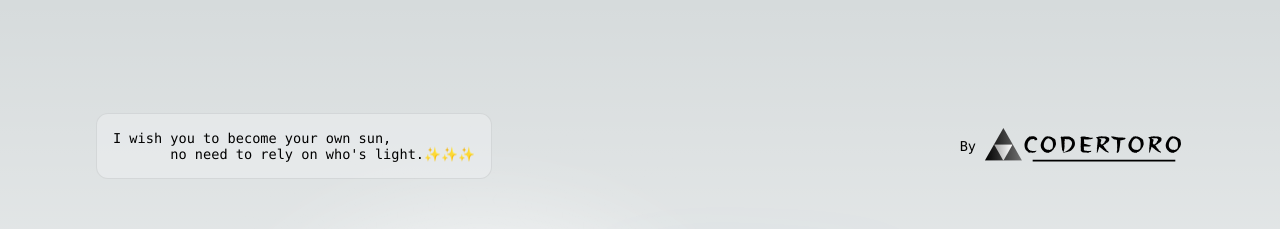
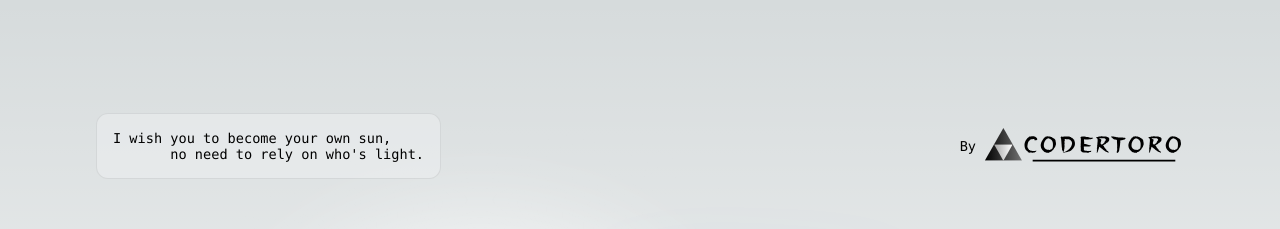
Before and after one commit to codertoro/codertoro.com, a Next.js app: page / in a window 1280 px wide. Shown: the top 229 px of the page. Built offline with nearby package versions, Linux system fonts and the light colour scheme.

Commit message:
第四次提交

```diff
--- a/app/page.js
+++ b/app/page.js
@@ -8,7 +8,7 @@ export default function Home() {
         <p>
         I wish you to become your own sun,
         <br></br>&nbsp;&nbsp;&nbsp;&nbsp;&nbsp;&nbsp;
-        no need to rely on who's light.✨✨✨
+        no need to rely on who's light.
         </p>
         <div>
           <a
```
